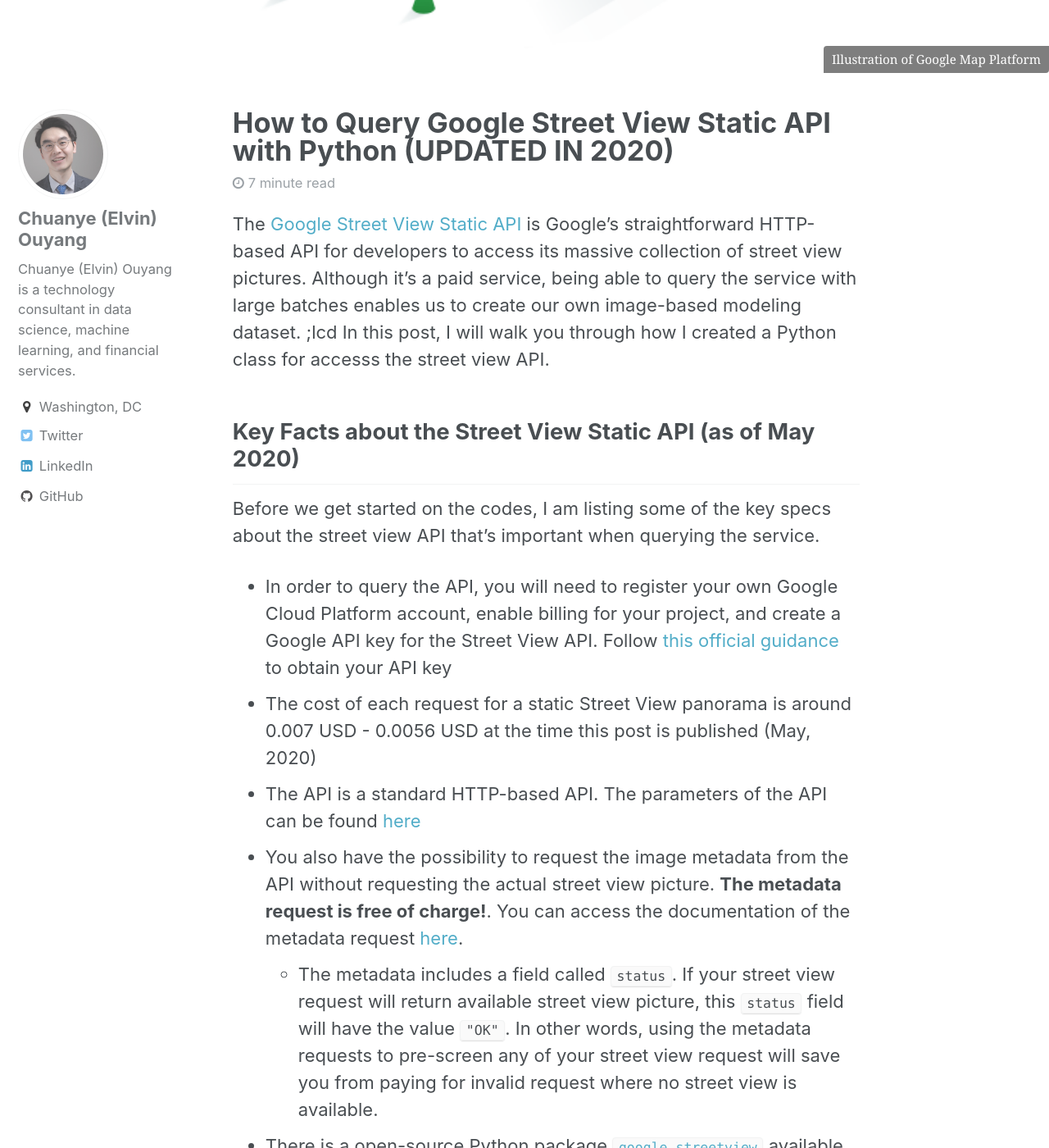
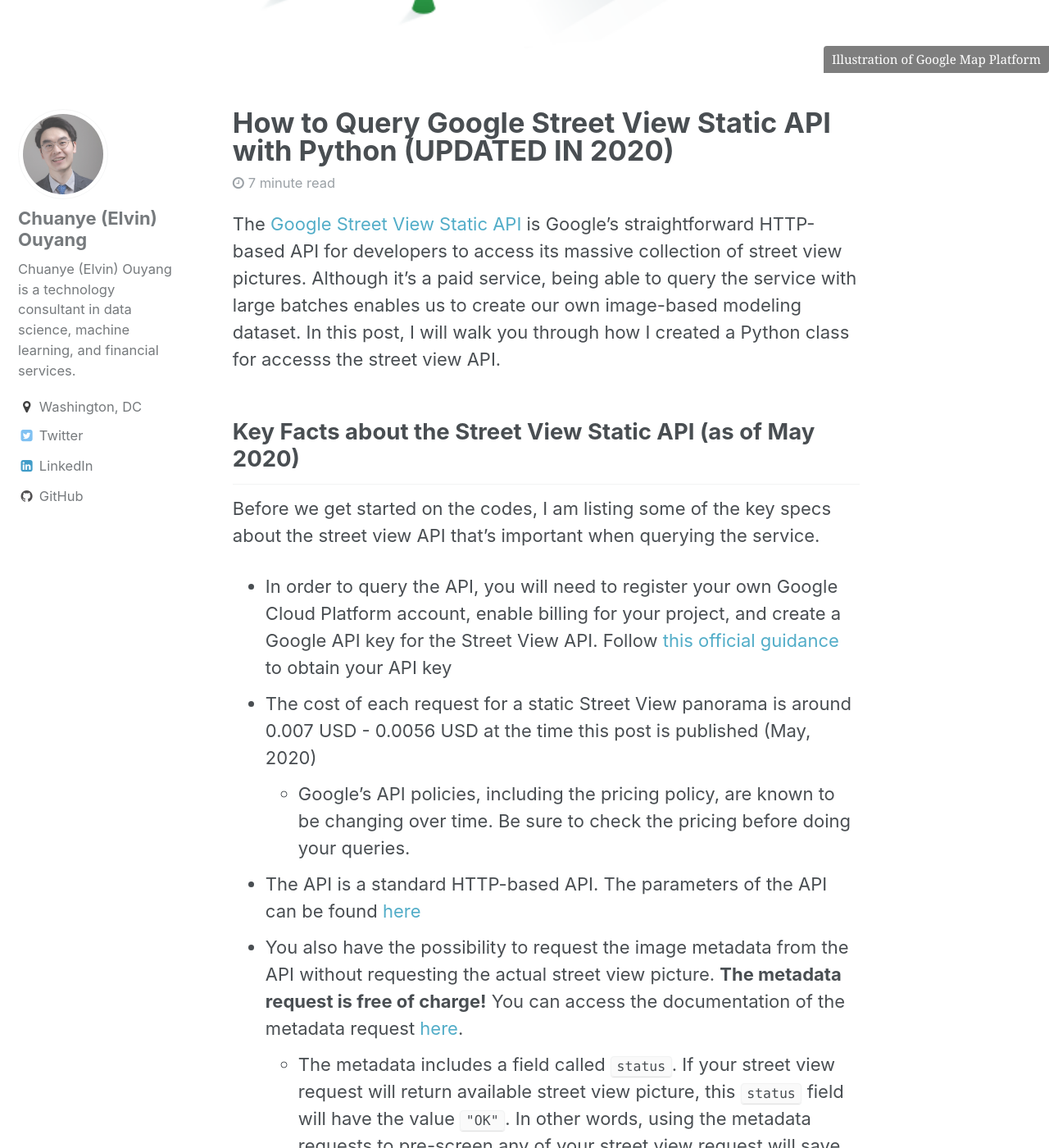
Before and after one commit to ElvinOuyang/elvinouyang.github.io, a Jekyll site: the page built from _posts/2020-05-31-how-to-query-google-street-view-api-with-python.md, in a window 1280 px wide and 1400 px high, scrolled down 971 px. Shown: the whole window at 82% size. Built offline with Jekyll 4.4.1, drawn with Linux system fonts in a browser that asks for light colours; comment, search, counter and statistics services are not loaded; some of the changed text lies outside the part shown.

Commit message:
update street view post with minor edits

````diff
--- a/_posts/2020-05-31-how-to-query-google-street-view-api-with-python.md
+++ b/_posts/2020-05-31-how-to-query-google-street-view-api-with-python.md
@@ -15,9 +15,7 @@
 - Project
 ---
 
-The [Google Street View Static API](https://developers.google.com/maps/documentation/streetview/intro) is Google's straightforward HTTP-based API for developers to access its massive collection of street view pictures. Although it's a paid service, being able to query the service with large batches enables us to create our own image-based modeling dataset.
-;lcd
-In this post, I will walk you through how I created a Python class for accesss the street view API.
+The [Google Street View Static API](https://developers.google.com/maps/documentation/streetview/intro) is Google's straightforward HTTP-based API for developers to access its massive collection of street view pictures. Although it's a paid service, being able to query the service with large batches enables us to create our own image-based modeling dataset. In this post, I will walk you through how I created a Python class for accesss the street view API.
 
 ## Key Facts about the Street View Static API (as of May 2020)
 
@@ -25,14 +23,15 @@
 
 * In order to query the API, you will need to register your own Google Cloud Platform account, enable billing for your project, and create a Google API key for the Street View API. Follow [this official guidance](https://developers.google.com/maps/documentation/streetview/get-api-key) to obtain your API key
 * The cost of each request for a static Street View panorama is around 0.007 USD - 0.0056 USD at the time this post is published (May, 2020)
+    * Google's API policies, including the pricing policy, are known to be changing over time. Be sure to check the pricing before doing your queries.
 * The API is a standard HTTP-based API. The parameters of the API can be found [here](https://developers.google.com/maps/documentation/streetview/intro#url_parameters)
-* You also have the possibility to request the image metadata from the API without requesting the actual street view picture. **The metadata request is free of charge!**. You can access the documentation of the metadata request [here](https://developers.google.com/maps/documentation/streetview/metadata#url_parameters).
+* You also have the possibility to request the image metadata from the API without requesting the actual street view picture. **The metadata request is free of charge!** You can access the documentation of the metadata request [here](https://developers.google.com/maps/documentation/streetview/metadata#url_parameters).
     * The metadata includes a field called `status`. If your street view request will return available street view picture, this `status` field will have the value `"OK"`. In other words, using the metadata requests to pre-screen any of your street view request will save you from paying for invalid request where no street view is available.
-* There is a open-source Python package [`google_streetview`](https://pypi.org/project/google-streetview/) available for direct Python usage. However, I did not find the option to interact with the Metadata as precreening as described above. If you would rather skip the mechanism around Metadata, using this package will be an easier option than writing your own codes for the API.
+* There is an open-source Python package [`google_streetview`](https://pypi.org/project/google-streetview/) available for direct Python usage. However, I did not find the option to interact with the Metadata as precreening as described above. If you would rather skip the mechanism around Metadata, using this package will be an easier option than writing your own codes for the API.
 
 ## Experiment with Single API Request
 
-In this section, I will be testing the Street View API with a valid address and an invalid address, just to showcase the expected results from requests. Throughout this notebook, I will be using the powerful Python package [`requests`](https://requests.readthedocs.io/en/master/) to fulfill the requests I send to the API service.
+In this section, I will be testing the Street View API with a valid address, just to showcase the expected results from requests. Throughout this notebook, I will be using the powerful Python package [`requests`](https://requests.readthedocs.io/en/master/) to fulfill the requests I send to the API service.
 
 
 ```python
````
Also changed, not shown: other parts of _posts/2020-05-31-how-to-query-google-street-view-api-with-python.md (+1 -5 lines).
